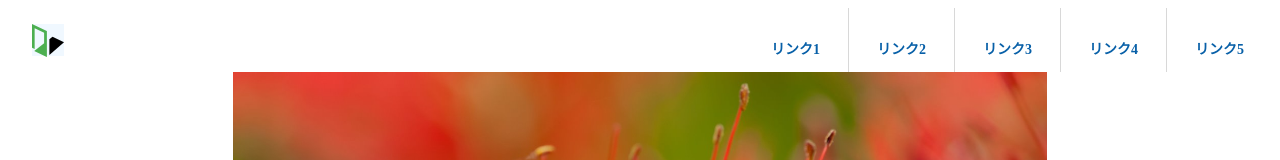
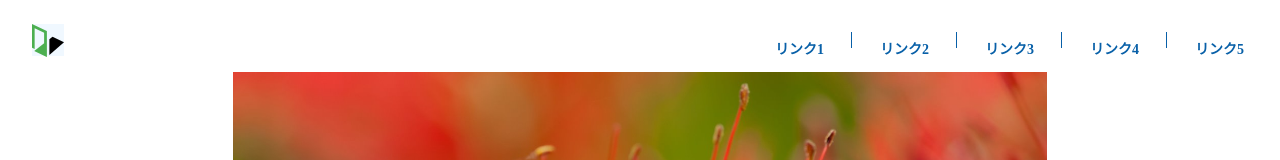
Before and after one commit to masui-maho-mwz/my-page-design-gallery-2, a Next.js app: page /mega-menu-header in a window 1280 px wide. Shown: the top 160 px of the page. Built offline with nearby package versions, Linux system fonts and the light colour scheme.

Commit message:
fix: mega-menu-header/header/区切り線の修正

```diff
--- a/src/features/mega-menu-header/header/menu-list/styles.module.css
+++ b/src/features/mega-menu-header/header/menu-list/styles.module.css
@@ -8,15 +8,28 @@
 }
 
 .list {
+  position: relative;
   height: 64px;
   margin-left: 0;
   padding: 0 12px;
-  /* TODO: 本来線の長さは文字の高さと同じくらいです。現在は、ホバーした時に反応する範囲を優先しています。両立する方法は時間があったら検討します。 */
-  border-right: 1px solid #d8d8d8;
 }
 
-.list:last-child {
+.list::after {
+  content: '';
+  position: absolute;
+  right: 0;
+  top: 50%;
+  height: 16px;
+  transform: translateY(-50%);
+  border-right: 1px solid rgb(8, 96, 168);
+}
+
+.list:last-child::after {
   border: none;
+}
+
+.list::after:hover {
+  border-right: 1px solid #d8d8d8;
 }
 
 .link:hover {
```
